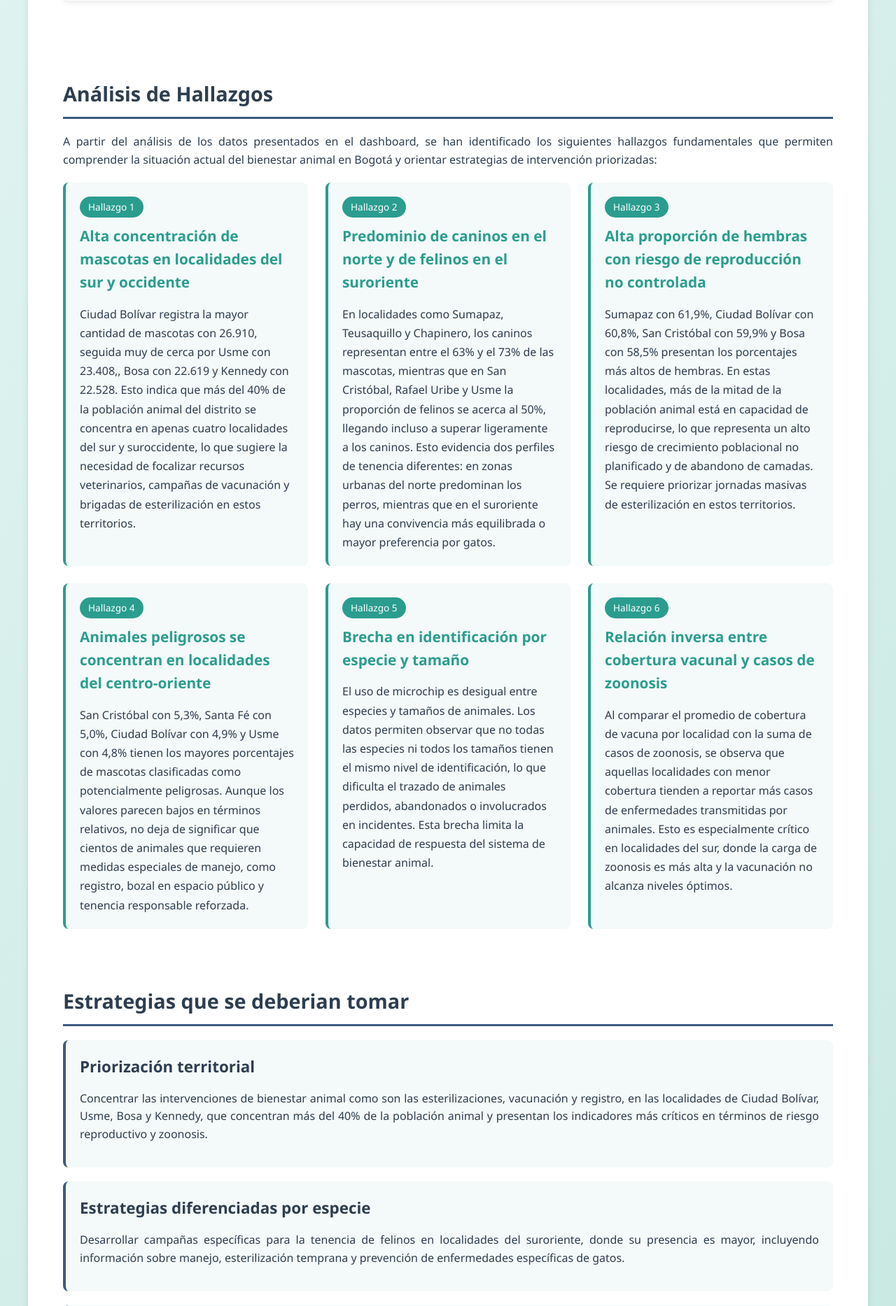
After one commit to Diego-APC/PGC-Mineria-De-Datos, a Flask app: page /dashboard/ in a window 1280 px wide. The commit adds this page. Shown: the part 1280-3147 px from the top of the page at 70% size. Run offline with Flask 3, Linux system fonts and the light colour scheme.

Commit message:
Creacion Dashboard

```diff
--- a/app.py
+++ b/app.py
@@ -11,5 +11,9 @@ def home():
 def pgc():
      return render_template("DescripcionProyecto.html")
 
+@app.route("/dashboard/")
+def dashboard():
+     return render_template("dashboard.html")
+
 if __name__ == "__main__":
     app.run()
--- a/static/css/styles.css
+++ b/static/css/styles.css
@@ -323,3 +323,144 @@ footer {
 [data-tooltip]:hover:before {
     display: block;
 }
+
+/* ============================================ */
+/* ESTILOS ESPECÍFICOS PARA EL DASHBOARD        */
+/* ============================================ */
+
+/* Contenedor del dashboard */
+.dashboard-container {
+    background: var(--card-bg);
+    padding: 20px;
+    border-radius: var(--border-radius);
+    box-shadow: var(--box-shadow);
+    margin-bottom: 30px;
+}
+
+/* Wrapper responsivo para iframe de Power BI */
+.iframe-wrapper {
+    position: relative;
+    overflow: hidden;
+    width: 100%;
+    padding-top: 56.25%; /* Relación de aspecto 16:9 */
+    margin: 20px 0;
+    border-radius: var(--border-radius);
+    box-shadow: var(--box-shadow);
+}
+
+.iframe-wrapper iframe {
+    position: absolute;
+    top: 0;
+    left: 0;
+    width: 100%;
+    height: 100%;
+    border: none;
+}
+
+/* Grid de hallazgos */
+.hallazgos-grid {
+    display: grid;
+    grid-template-columns: repeat(auto-fit, minmax(350px, 1fr));
+    gap: 25px;
+    margin-top: 20px;
+}
+
+/* Tarjetas individuales de hallazgos */
+.hallazgo-card {
+    background: var(--light-bg);
+    border-left: 4px solid var(--primary-color);
+    padding: 20px;
+    border-radius: var(--border-radius);
+    transition: transform 0.3s ease, box-shadow 0.3s ease;
+}
+
+.hallazgo-card:hover {
+    transform: translateY(-5px);
+    box-shadow: var(--box-shadow);
+}
+
+.hallazgo-card h3 {
+    color: var(--primary-color);
+    margin-top: 0;
+    margin-bottom: 15px;
+    font-size: 1.3em;
+}
+
+.hallazgo-card p {
+    margin-bottom: 0;
+    line-height: 1.7;
+    text-align: left;
+}
+
+/* Números destacados en los hallazgos */
+.numero-destacado {
+    font-size: 1.8em;
+    font-weight: bold;
+    color: var(--accent-color);
+    display: inline-block;
+    margin-right: 5px;
+}
+
+/* Badges o etiquetas */
+.badge {
+    background: var(--primary-color);
+    color: white;
+    padding: 4px 12px;
+    border-radius: 20px;
+    font-size: 0.85em;
+    display: inline-block;
+    margin-bottom: 10px;
+}
+
+/* Botón de navegación hacia atrás */
+.nav-back {
+    display: inline-block;
+    background: var(--secondary-color);
+    color: white;
+    padding: 10px 20px;
+    border-radius: var(--border-radius);
+    margin-bottom: 20px;
+    text-decoration: none;
+    transition: background 0.3s ease;
+}
+
+.nav-back:hover {
+    background: var(--primary-color);
+    color: white;
+    text-decoration: none;
+    transform: scale(1.02);
+}
+
+/* Responsive para dashboard */
+@media (max-width: 768px) {
+    .hallazgos-grid {
+        grid-template-columns: 1fr;
+    }
+
+    .iframe-wrapper {
+        padding-top: 75%; /* Relación más alta para móviles */
+    }
+
+    .numero-destacado {
+        font-size: 1.4em;
+    }
+
+    .hallazgo-card h3 {
+        font-size: 1.1em;
+    }
+
+    .dashboard-container {
+        padding: 15px;
+    }
+}
+
+/* Ajuste para pantallas muy pequeñas */
+@media (max-width: 480px) {
+    .hallazgo-card {
+        padding: 15px;
+    }
+
+    .badge {
+        font-size: 0.75em;
+    }
+}
--- /dev/null
+++ b/templates/dashboard.html
@@ -0,0 +1,173 @@
+<!DOCTYPE html>
+<html lang="es">
+<head>
+  <meta charset="UTF-8">
+  <meta name="viewport" content="width=device-width, initial-scale=1.0">
+  <title>Dashboard - Bienestar Animal en Bogotá</title>
+  <link rel="stylesheet" href="{{ url_for('static', filename='css/styles.css') }}">
+</head>
+<body>
+
+  <header>
+    <h1>Dashboard de Bienestar Animal</h1>
+    <p>Visualización interactiva del estado de las mascotas en Bogotá</p>
+    <ul>
+      <li>Power BI Embedded</li>
+      <li>Análisis de tenencia responsable</li>
+      <li>Indicadores de salud pública</li>
+    </ul>
+  </header>
+
+  <main>
+    <!-- Botón para volver al proyecto principal -->
+    <a href="/PGC/" class="nav-back">← Volver al proyecto</a>
+
+    <section id="dashboard">
+      <h2>Dashboard</h2>
+      <p>
+        Se presenta el dashboard desarrollado en Power BI que permite explorar de manera interactiva
+        los principales indicadores de bienestar animal en la ciudad de Bogotá. El dashboard incluye métricas sobre
+        distribución geográfica de mascotas, cobertura de servicios veterinarios, casos de zoonosis y otros
+        indicadores.
+      </p>
+
+      <div class="dashboard-container">
+        <div class="iframe-wrapper">
+          <iframe
+            title="DashboardBienestarAnimal"
+            width="600"
+            height="373.5"
+            src="https://app.powerbi.com/view?r=eyJrIjoiNGE1MTZmZGMtZTFiZC00MGRlLTg0Y2MtOGNiMzU2MDRjNDEyIiwidCI6IjA3ZGE2N2EwLTFmNDMtNGU4Yy05NzdmLTVmODhiNjQ3MGVlNiIsImMiOjR9"
+            frameborder="0"
+            allowFullScreen="true">
+        </iframe>
+        </div>
+      </div>
+    </section>
+
+    <section id="hallazgos">
+      <h2>Análisis de Hallazgos</h2>
+      <p>
+        A partir del análisis de los datos presentados en el dashboard, se han identificado los siguientes hallazgos
+        fundamentales que permiten comprender la situación actual del bienestar animal en Bogotá y orientar
+        estrategias de intervención priorizadas:
+      </p>
+
+      <div class="hallazgos-grid">
+
+        <div class="hallazgo-card">
+          <span class="badge">Hallazgo 1</span>
+          <h3>Alta concentración de mascotas en localidades del sur y occidente</h3>
+          <p>
+            Ciudad Bolívar registra la mayor cantidad de mascotas con
+            26.910, seguida muy de cerca por Usme con 23.408,,
+            Bosa con 22.619 y Kennedy con 22.528. Esto indica que más del
+            40% de la población animal del distrito se concentra en apenas cuatro localidades
+            del sur y suroccidente, lo que sugiere la necesidad de focalizar recursos veterinarios, campañas
+            de vacunación y brigadas de esterilización en estos territorios.
+          </p>
+        </div>
+
+        <div class="hallazgo-card">
+          <span class="badge">Hallazgo 2</span>
+          <h3>Predominio de caninos en el norte y de felinos en el suroriente</h3>
+          <p>
+            En localidades como Sumapaz, Teusaquillo y Chapinero, los caninos representan entre
+            el 63% y el 73% de las mascotas, mientras que en San Cristóbal, Rafael Uribe
+            y Usme la proporción de felinos se acerca al 50%, llegando incluso a superar
+            ligeramente a los caninos. Esto evidencia dos perfiles de tenencia diferentes: en zonas urbanas del
+            norte predominan los perros, mientras que en el suroriente hay una convivencia más equilibrada o
+            mayor preferencia por gatos.
+          </p>
+        </div>
+
+        <div class="hallazgo-card">
+          <span class="badge">Hallazgo 3</span>
+          <h3>Alta proporción de hembras con riesgo de reproducción no controlada</h3>
+          <p>
+            Sumapaz con 61,9%, Ciudad Bolívar con 60,8%,
+            San Cristóbal con 59,9% y Bosa con 58,5% presentan los porcentajes
+            más altos de hembras. En estas localidades, más de la mitad de la población animal está en
+            capacidad de reproducirse, lo que representa un alto riesgo de crecimiento poblacional no planificado
+            y de abandono de camadas. Se requiere priorizar jornadas masivas de esterilización en estos territorios.
+          </p>
+        </div>
+
+        <div class="hallazgo-card">
+          <span class="badge">Hallazgo 4</span>
+          <h3>Animales peligrosos se concentran en localidades del centro-oriente</h3>
+          <p>
+            San Cristóbal con 5,3%, Santa Fé con 5,0%,
+            Ciudad Bolívar con 4,9% y Usme con 4,8% tienen los mayores porcentajes
+            de mascotas clasificadas como potencialmente peligrosas. Aunque los valores parecen bajos en términos
+            relativos, no deja de significar que cientos de animales que requieren medidas especiales de
+            manejo, como registro, bozal en espacio público y tenencia responsable reforzada.
+          </p>
+        </div>
+
+        <div class="hallazgo-card">
+          <span class="badge">Hallazgo 5</span>
+          <h3>Brecha en identificación por especie y tamaño</h3>
+          <p>
+            El uso de microchip es desigual entre especies y tamaños de animales. Los datos permiten observar
+            que no todas las especies ni todos los tamaños tienen el mismo nivel de identificación, lo que
+            dificulta el trazado de animales perdidos, abandonados o involucrados en incidentes. Esta brecha
+            limita la capacidad de respuesta del sistema de bienestar animal.
+          </p>
+        </div>
+
+        <div class="hallazgo-card">
+          <span class="badge">Hallazgo 6</span>
+          <h3>Relación inversa entre cobertura vacunal y casos de zoonosis</h3>
+          <p>
+            Al comparar el promedio de cobertura de vacuna por localidad con la suma de casos de zoonosis, se
+            observa que aquellas localidades con menor cobertura tienden a reportar más casos de enfermedades
+            transmitidas por animales. Esto es especialmente crítico en localidades del sur, donde la carga de
+            zoonosis es más alta y la vacunación no alcanza niveles óptimos.
+          </p>
+        </div>
+
+      </div>
+    </section>
+
+    <section id="recomendaciones">
+      <h2>Estrategias que se deberian tomar</h2>
+
+      <article>
+        <h3>Priorización territorial</h3>
+        <p>
+          Concentrar las intervenciones de bienestar animal como son las esterilizaciones, vacunación y registro, en las
+          localidades de Ciudad Bolívar, Usme, Bosa y Kennedy, que concentran más del 40% de
+          la población animal y presentan los indicadores más críticos en términos de riesgo reproductivo y
+          zoonosis.
+        </p>
+      </article>
+
+      <article>
+        <h3>Estrategias diferenciadas por especie</h3>
+        <p>
+          Desarrollar campañas específicas para la tenencia de felinos en localidades del suroriente, donde
+          su presencia es mayor, incluyendo información sobre manejo, esterilización temprana y prevención
+          de enfermedades específicas de gatos.
+        </p>
+      </article>
+
+      <article>
+        <h3>Fortalecimiento del sistema de identificación</h3>
+        <p>
+          Implementar jornadas masivas y gratuitas de microchip, priorizando especies y tamaños con menor
+          cobertura actual, y establecer un sistema de registro unificado que permita el trazado efectivo
+          de animales perdidos o abandonados.
+        </p>
+      </article>
+
+    </section>
+
+  </main>
+  <footer>
+    <p>Dashboard desarrollado con Power BI - Datos oficiales de bienestar animal en Bogotá</p>
+    <p><small>Fuente: Secretaría Distrital de Salud - Instituto de Protección y Bienestar Animal</small></p>
+  </footer>
+
+</body>
+</html>
```
